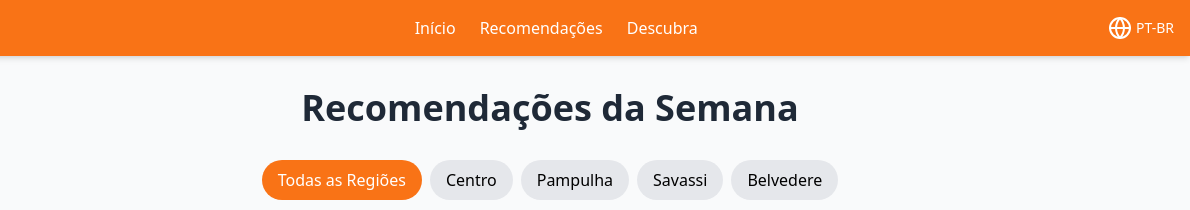
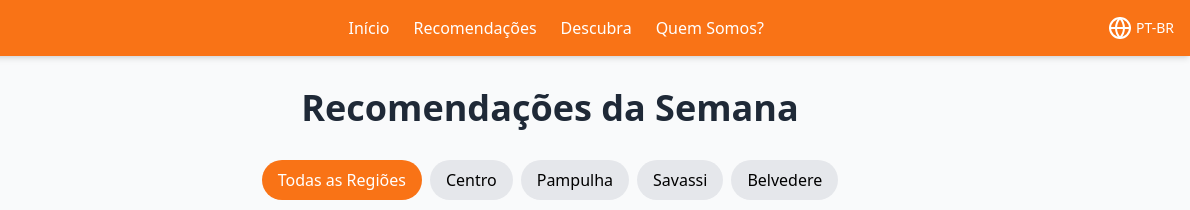
Before and after one commit to iannini25/BH-pass_web, a plain HTML site: page recomendacoes.html in a window 1280 px wide. Shown: the top 210 px of the page, 90-1280 px from the left. Drawn offline with nearby package versions, Linux system fonts and the light colour scheme.

Commit message:
Atualizar o recomendacoes.html

```diff
--- a/recomendacoes.html
+++ b/recomendacoes.html
@@ -27,6 +27,7 @@
                 <a href="index.html" class="hover:text-orange-200">Início</a>
                 <a href="recomendacoes.html" class="hover:text-orange-200">Recomendações</a>
                 <a href="descubra.html" class="hover:text-orange-200">Descubra</a>
+                <a href="quemsomos.html" class="hover:text-orange-200">Quem Somos?</a>
             </nav>
 
             <!-- Ações -->
```
